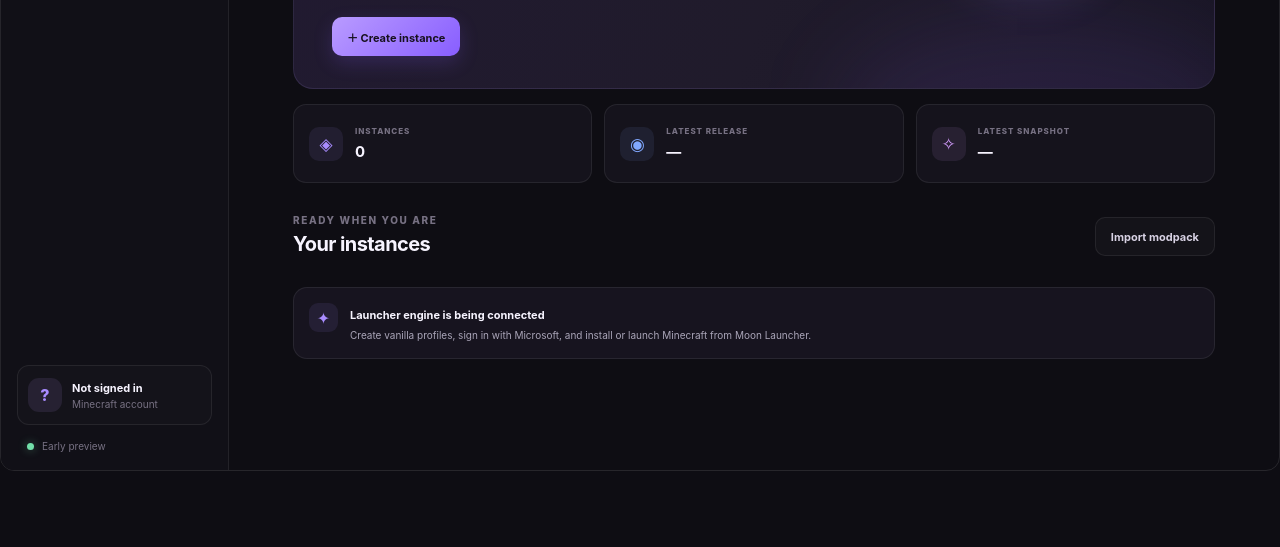
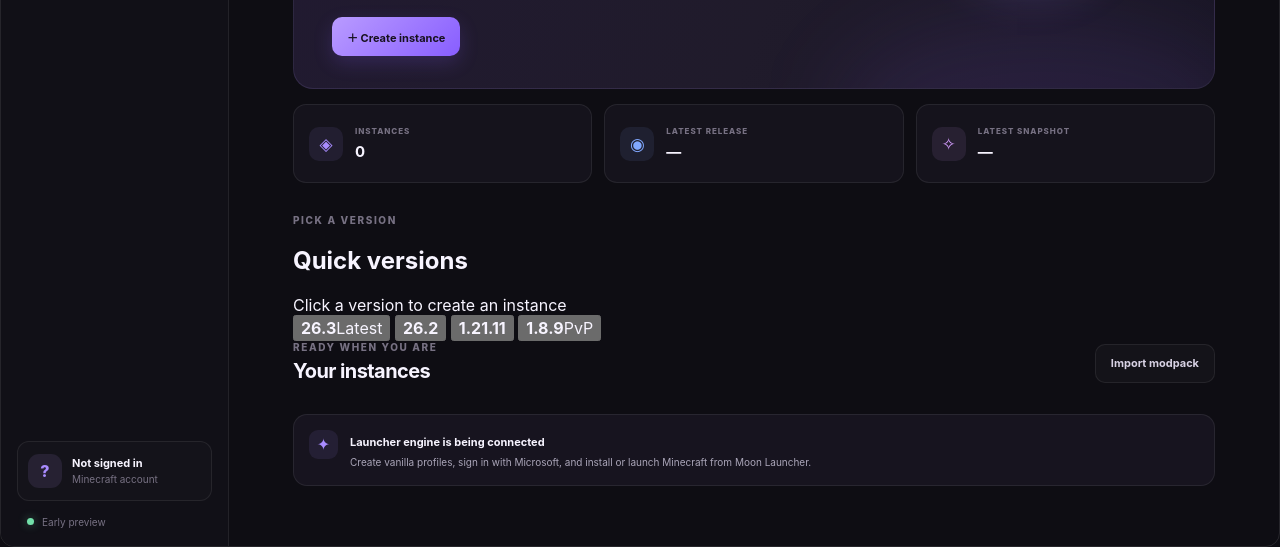
Before and after one commit to painopro123456-lang/moon-launcher, an Electron app: page src/index.html in a window 1280 px wide. Shown: the part 329-876 px from the top of the page. Before the commit the page ends 800 px from the top, so only its background shows below. Drawn offline with Linux system fonts and the light colour scheme; no server answers.

Commit message:
Add ordered quick Minecraft version row

```diff
--- a/src/index.html
+++ b/src/index.html
@@ -63,6 +63,16 @@
           <div class="stat-card"><span class="stat-icon purple">◈</span><div><span class="stat-label">INSTANCES</span><strong id="instance-count">0</strong></div></div>
           <div class="stat-card"><span class="stat-icon blue">◉</span><div><span class="stat-label">LATEST RELEASE</span><strong id="latest-release">—</strong></div></div>
           <div class="stat-card"><span class="stat-icon lilac">✧</span><div><span class="stat-label">LATEST SNAPSHOT</span><strong id="latest-snapshot">—</strong></div></div>
+        </div>
+
+        <div class="quick-versions-section">
+          <div class="quick-versions-heading"><div><div class="eyebrow">PICK A VERSION</div><h2>Quick versions</h2></div><span>Click a version to create an instance</span></div>
+          <div class="quick-version-row" id="quick-version-row" aria-label="Quick Minecraft versions">
+            <button class="quick-version" type="button" data-version="26.3"><span class="quick-version-dot"></span><strong>26.3</strong><span class="quick-version-tag">Latest</span></button>
+            <button class="quick-version" type="button" data-version="26.2"><span class="quick-version-dot"></span><strong>26.2</strong></button>
+            <button class="quick-version" type="button" data-version="1.21.11"><span class="quick-version-dot"></span><strong>1.21.11</strong></button>
+            <button class="quick-version" type="button" data-version="1.8.9"><span class="quick-version-dot"></span><strong>1.8.9</strong><span class="quick-version-tag pvp-tag">PvP</span></button>
+          </div>
         </div>
 
         <div class="section-heading">
```
